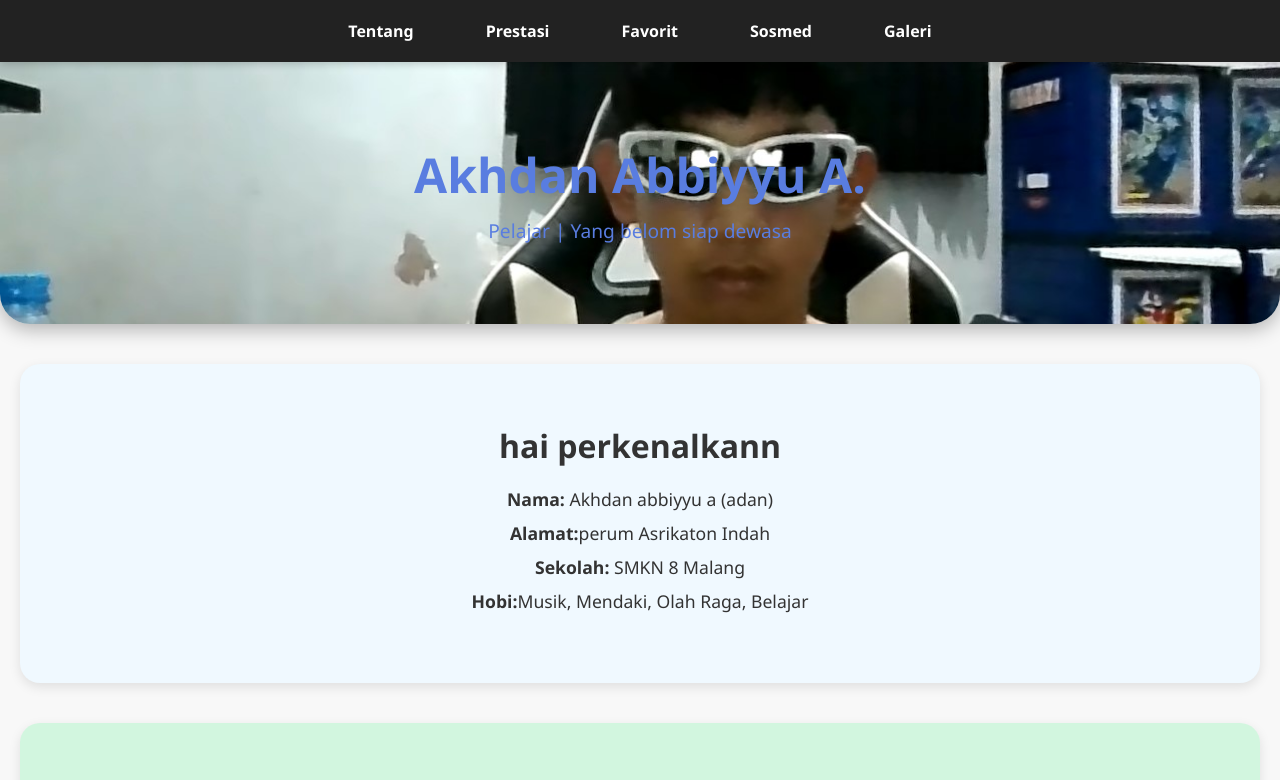
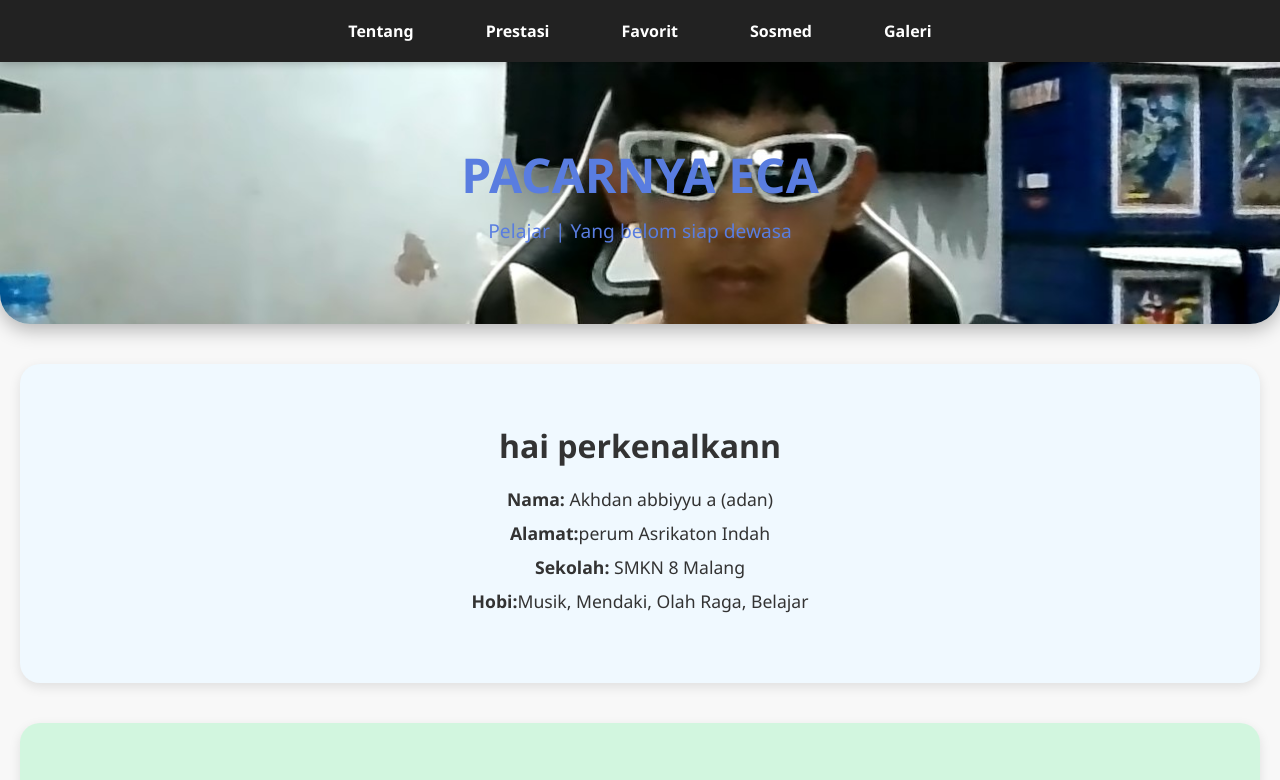
Before and after one commit to adan-appdev/new_portofolio, a plain HTML site: page index.html in a window 1280 px wide. Shown: the top 780 px of the page. Drawn offline with Linux system fonts and the light colour scheme.

Commit message:
Update index.html

```diff
--- a/index.html
+++ b/index.html
@@ -24,7 +24,7 @@
 
   <!-- Header -->
   <header class="hero">
-    <h1>Akhdan Abbiyyu A.</h1>
+    <h1>PACARNYA ECA</h1>
     <p>Pelajar | Yang belom siap dewasa</p>
   </header>
 
```
